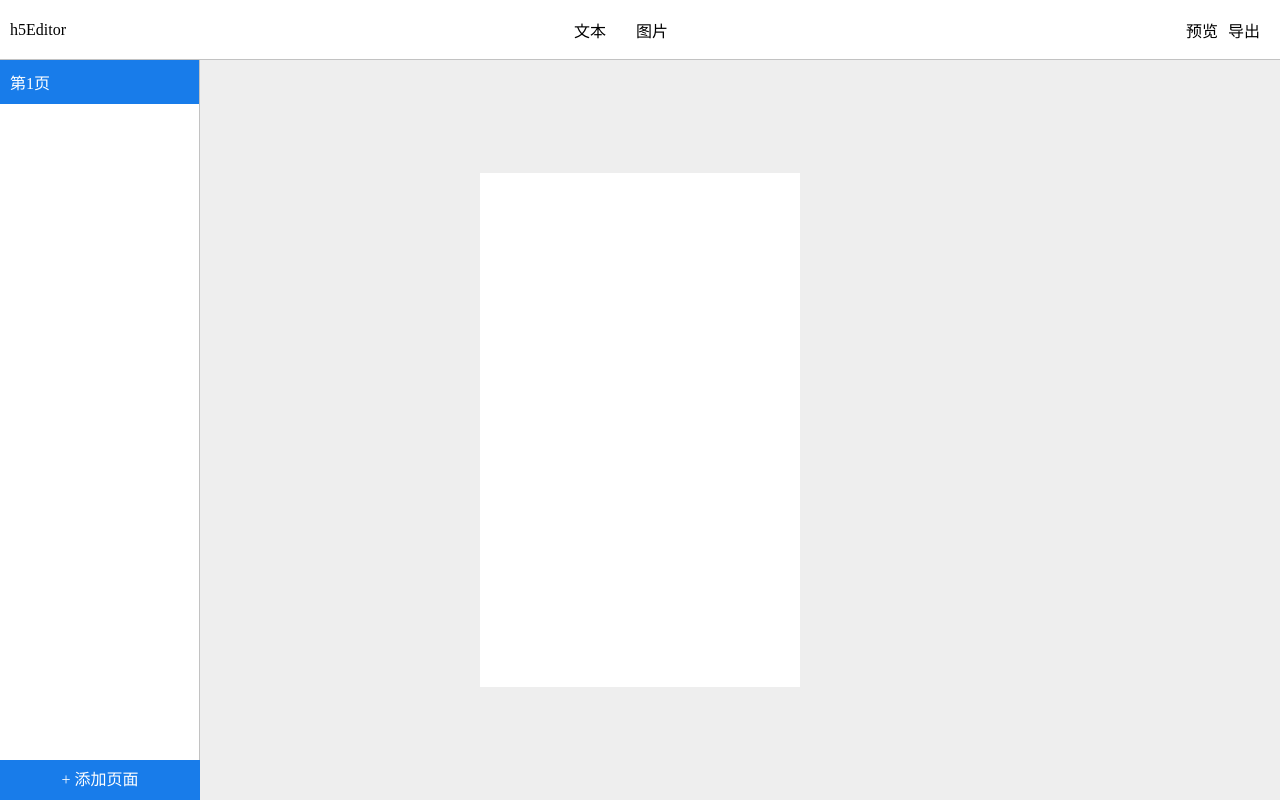
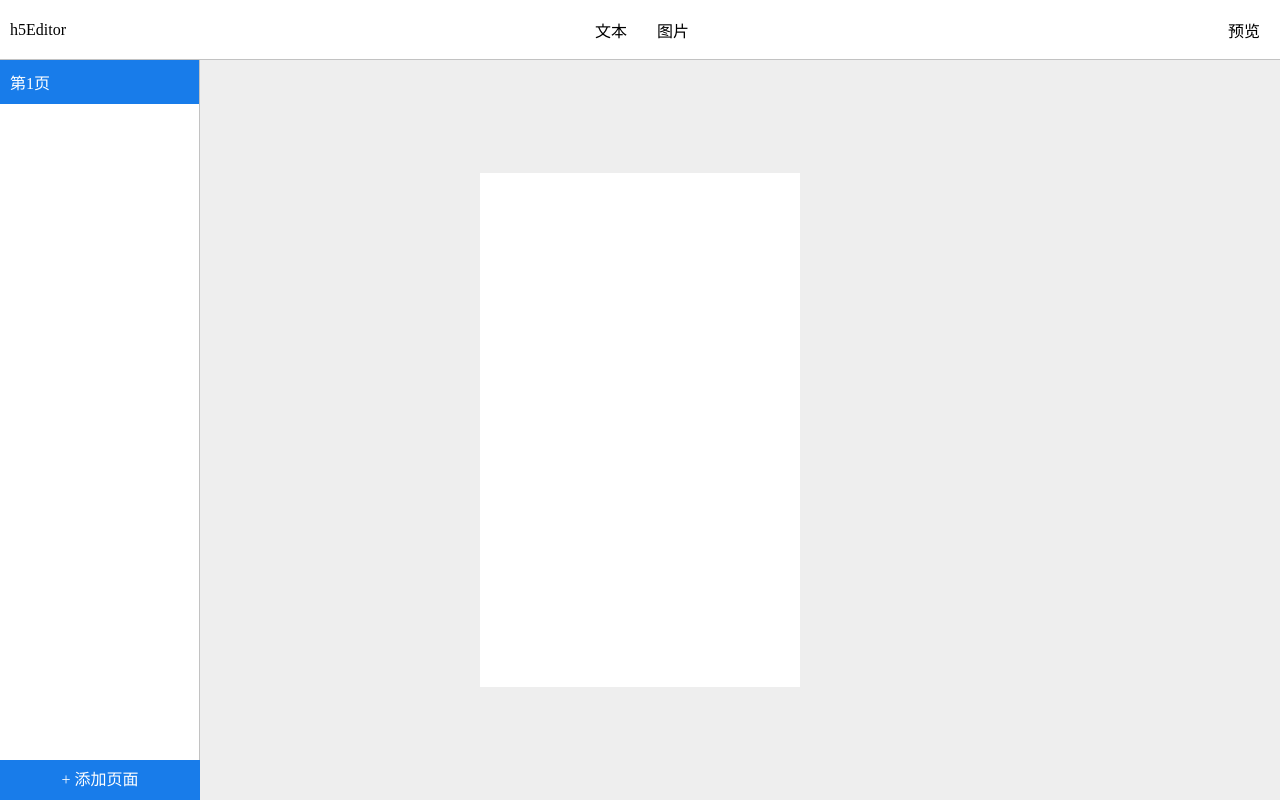
Before and after one commit to iceymoon07/h5editor, a Vue app: page /#/editor in a window 1280 px wide. Built offline with nearby package versions, Linux system fonts and the light colour scheme; a small style sheet from the web is missing.

Commit message:
feat: 更新gitignore

```diff
--- a/src/components/EditorHeader.vue
+++ b/src/components/EditorHeader.vue
@@ -14,16 +14,11 @@
     </div>
     <div class="operation">
       <span @click="$router.push('/preview')">预览</span>
-      <span @click="handleOutputPage">
-        <span>导出</span>
-        <i class="iconfont icon-daochu"></i>
-      </span>
     </div>
   </header>
 </template>
 
 <script>
-import html2canvas from "html2canvas";
 import { mapState, mapMutations } from "vuex";
 import TextLayer from "../layer/TextLayer";
 import ImageLayer from "../layer/ImageLayer";
@@ -62,17 +57,6 @@ export default {
       this.addLayer(layerIns);
       // 把新的图层实例设置为当前选中的图层
       this.setCurLayer(layerIns);
-    },
-    handleOutputPage() {
-      this.setCurLayer(null);
-      const pageElement = document.querySelector(".page-view");
-      html2canvas(pageElement).then(canvas => {
-        const url = canvas.toDataURL();
-        const a = document.createElement("a");
-        a.href = url;
-        a.download = "导出";
-        a.click();
-      });
     }
   }
 };
```
Also changed, not shown: 5 other files (tests, documents, lock files or other folders).
